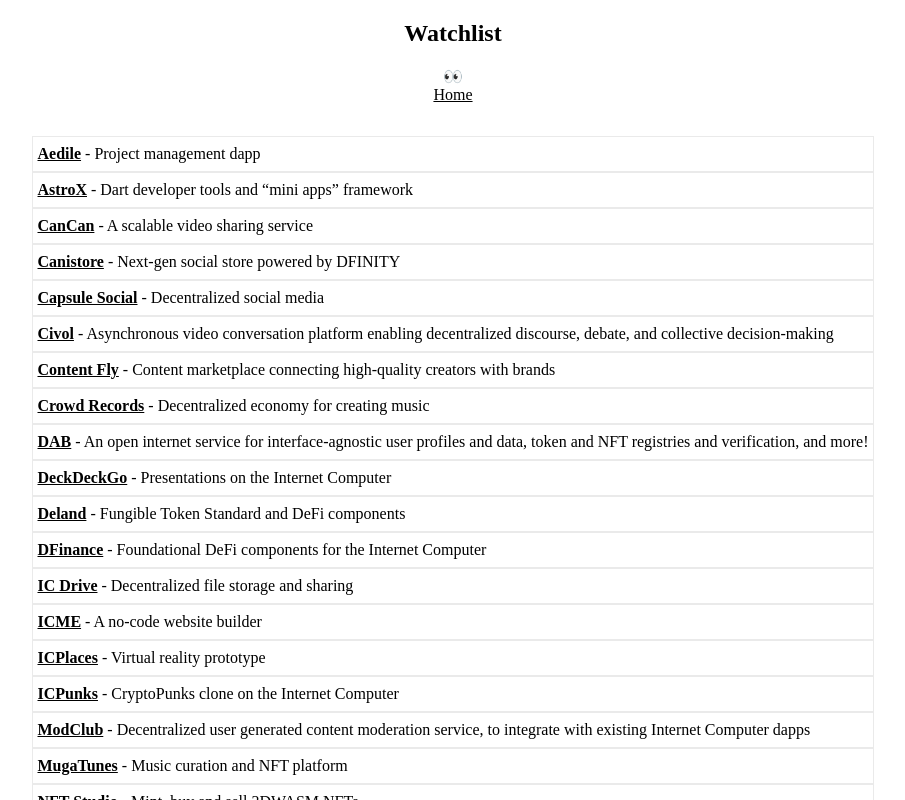
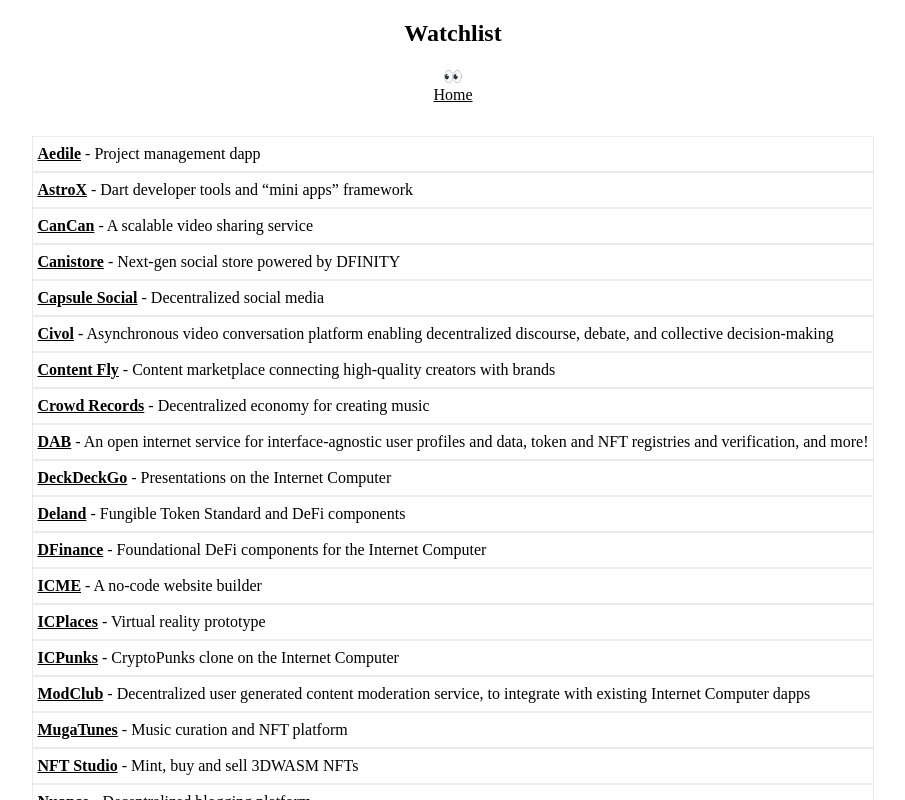
Before and after one commit to rjlucasm/internetcomputer, a Next.js app: page /watchlist in a window 1280 px wide. Shown: the top 800 px of the page, without its empty margins (187-1092 px from the left). Built offline with nearby package versions, Linux system fonts and the light colour scheme.

Commit message:
IC Drive

```diff
--- a/components/sites.js
+++ b/components/sites.js
@@ -58,8 +58,9 @@
       <div className={styles.card}>
          <h4>Dapps</h4>
          <p><a href="https://dscvr.one/" target="_blank" rel="noopener noreferrer">Dscvr</a></p>
+         <p><a href="https://distrikt.app/" target="_blank" rel="noopener noreferrer">Distrikt</a></p>
          <p><a href="https://oc.app/" target="_blank" rel="noopener noreferrer">Open Chat</a></p>
-         <p><a href="https://distrikt.app/" target="_blank" rel="noopener noreferrer">Distrikt</a></p>
+         <p><a href="http://icdrive.co/" target="_blank" rel="noopener noreferrer">IC Drive</a></p>
       </div>
 
       <div className={styles.card}>
--- a/pages/watchlist.js
+++ b/pages/watchlist.js
@@ -55,9 +55,6 @@
                 <a href="https://dfinance.ai/" target="_blank" rel="noopener noreferrer">DFinance</a> - Foundational DeFi components for the Internet Computer
             </div>
             <div className={styles.gcard}>
-                <a href="https://rglue-kyaaa-aaaah-qakca-cai.ic0.app/" target="_blank" rel="noopener noreferrer">IC Drive</a> - Decentralized file storage and sharing
-            </div>
-            <div className={styles.gcard}>
                 <a href="https://sygsn-caaaa-aaaaf-qaahq-cai.raw.ic0.app/" target="_blank" rel="noopener noreferrer">ICME</a> - A no-code website builder
             </div>
             <div className={styles.gcard}>
```
